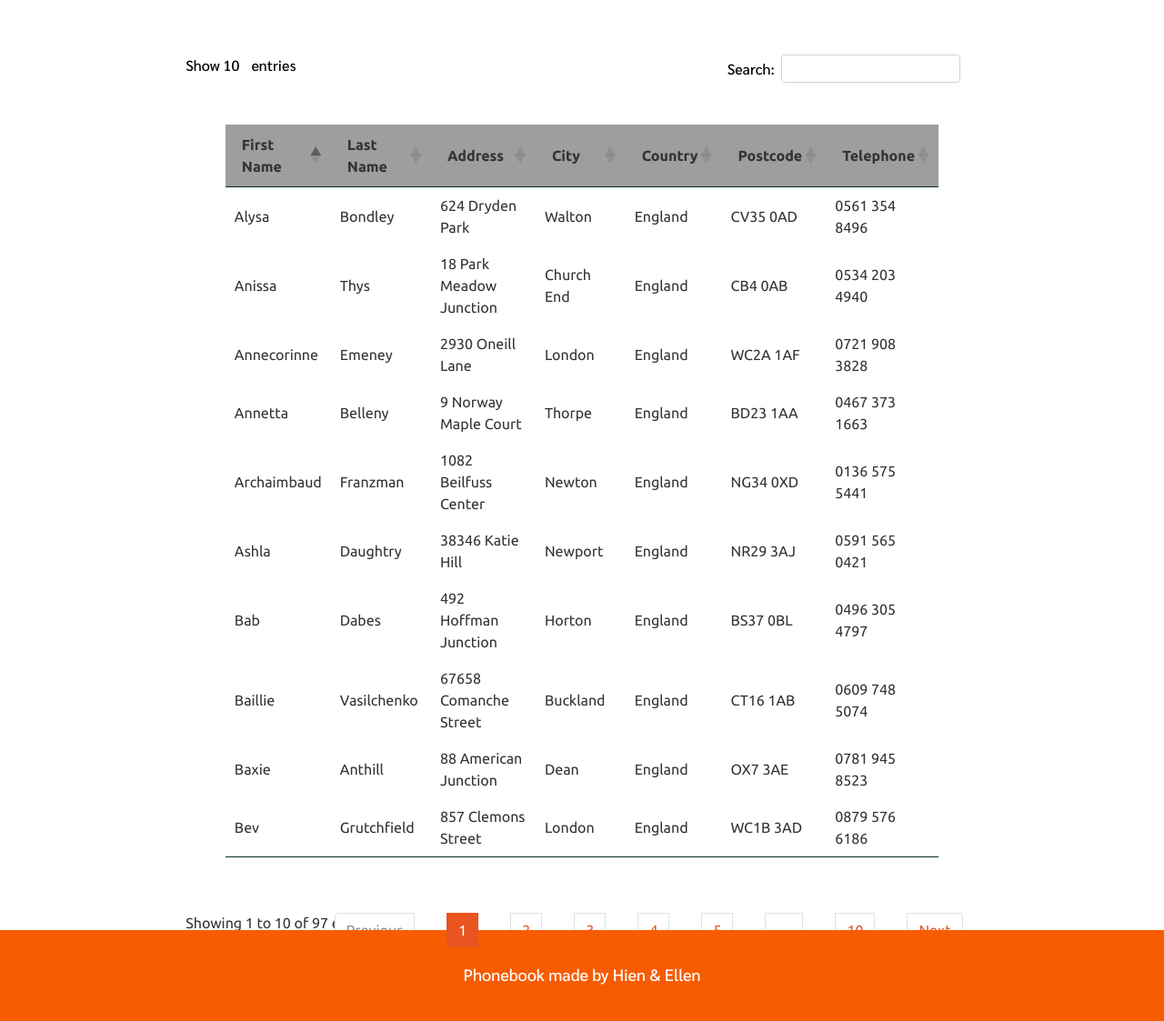
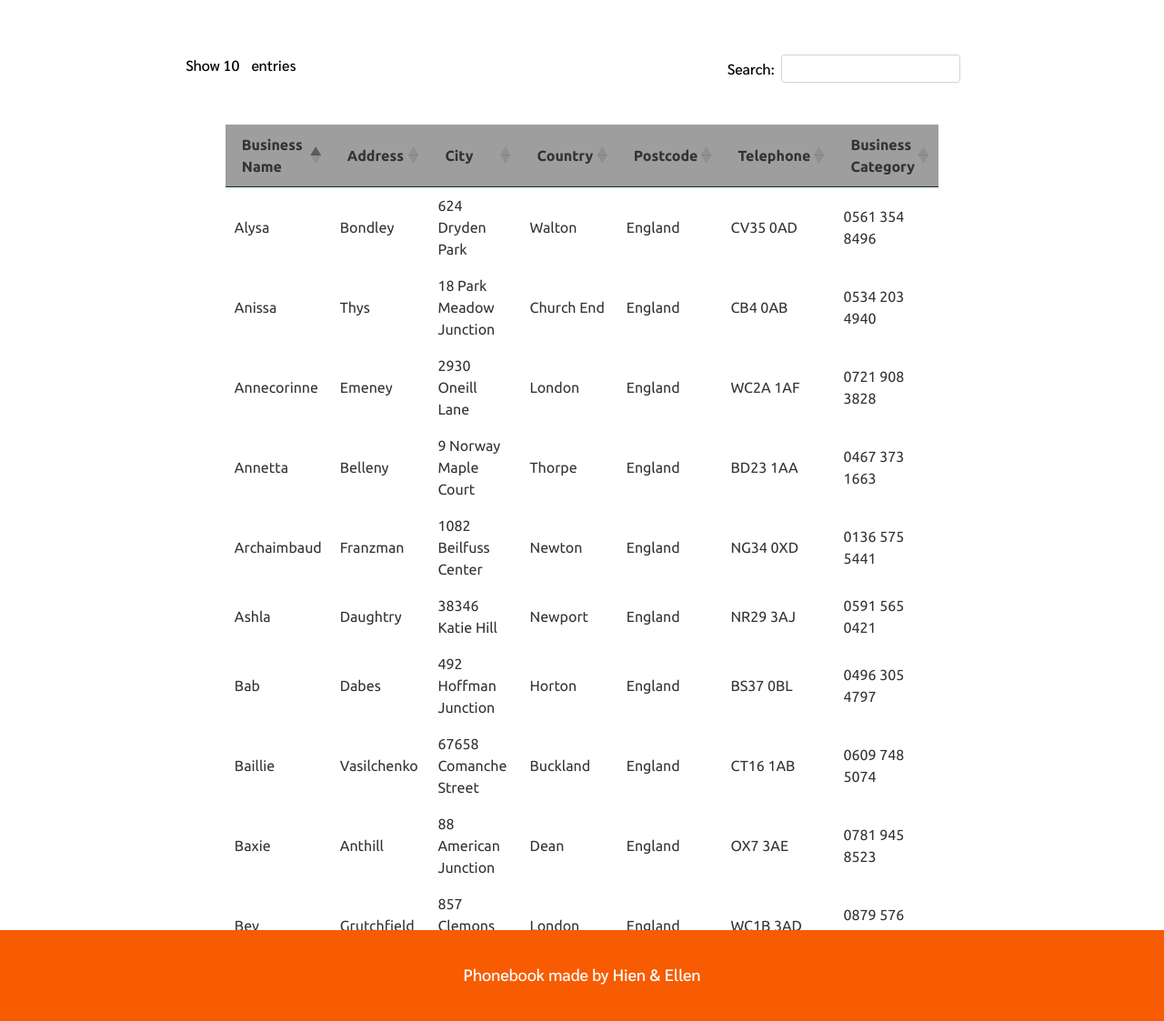
Before and after one commit to HienH/phone_book_project, a Flask app: page /person_search.html in a window 1280 px wide. Shown: the part 170-1293 px from the top of the page at 91% size. Run offline with Flask 2, Linux system fonts and the light colour scheme; data comes from the database, SQL or seed files in the repository; some libraries are stand-ins or nearby versions; grey boxes are pictures that could not be loaded.

Commit message:
table add

```diff
--- a/templates/person_search.html
+++ b/templates/person_search.html
@@ -36,13 +36,14 @@
     <table class=dataTable id="people_results">
       <thead>
         <tr>
-          <th>First Name</th>
-          <th>Last Name</th>
+          <th>Business Name</th>
           <th>Address</th>
           <th>City</th>
           <th>Country</th>
           <th>Postcode</th>
           <th>Telephone</th>
+          <th>Business Category</th>
+
         </tr>
       </thead>
       <tbody>
@@ -62,12 +63,6 @@
   </div>
 </div>
 
-
-
-<<<<<<< HEAD
-    </html>
-=======
 {%endblock%}
 
 </html>
->>>>>>> 21c6b6c5e2a2389905779dcd160533290e24980d
```
Also changed, not shown: searchdb.py (+0 -15 lines), templates/business_postcode_results.html (+18 -14 lines).
